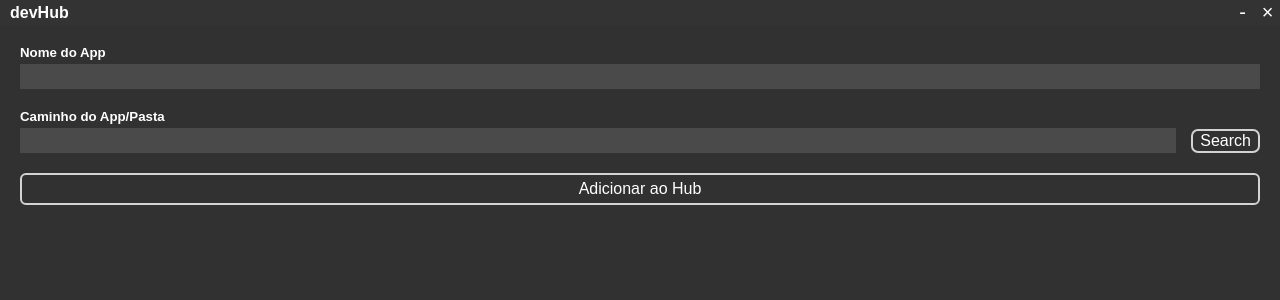
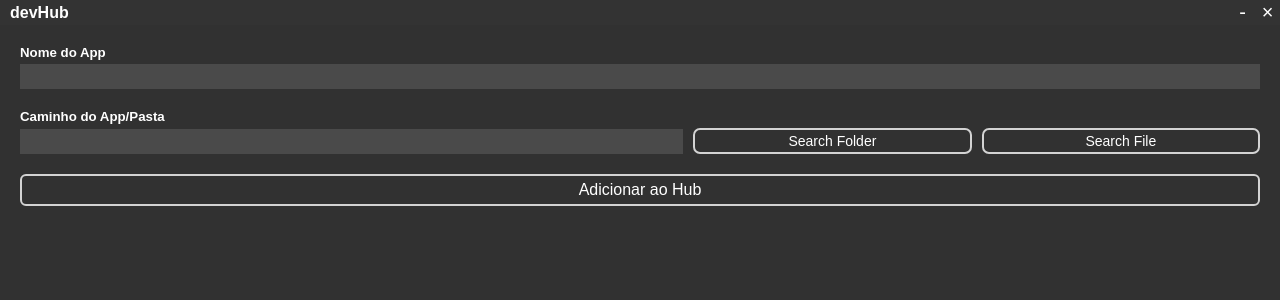
Before and after one commit to leogemin/devhub, a React (Vite) app: page /addApp in a window 1280 px wide. Shown: the top 300 px of the page. Built offline with nearby package versions, Linux system fonts and the light colour scheme; a web font is replaced by a local one.

Commit message:
Add File

```diff
--- a/src/pages/AddApp/index.jsx
+++ b/src/pages/AddApp/index.jsx
@@ -2,27 +2,44 @@ import React, { useState } from 'react'
 import { AddBtn, ButtonFile, Container, Entradas, FileDiv, FormFrame, InputBox } from './styles'
 import { dialog, path } from '@tauri-apps/api'
 import { invoke } from '@tauri-apps/api/tauri'
+import { appWindow } from '@tauri-apps/api/window'
 
 const AddApp = () => {
   const [folderPath, setFolderPath] = useState('') // tudo em react é mais dificil então useState
+  const [appIcon, setAppIcon] = useState('')
 
   const handleSearchFolder = async () => {
     const path = await dialog.open({
-      directory: true,
       multiple: false,
-    });
+      directory: true
+    })
 
     if (path) {
+      setAppIcon("/folder.ico")
+      setFolderPath(path.replaceAll("\\", "/")) // troca as contrabarra por barra na hora do set
+    }
+  }
+
+  const handleSearchFile = async () => {
+    const path = await dialog.open({
+      multiple: false,
+      filters: [{
+        name: "All",
+        extensions: ['*']
+      }]
+    })
+
+    if (path) {
+      setAppIcon("/file.ico")
       setFolderPath(path.replaceAll("\\", "/")); // troca as contrabarra por barra na hora do set
     }
   }
-
 
   const handleAddApp = async () => {
     const novoObjeto = { // Camelcase pq o tauri converte o snake_case em camel pra conversar com o front (????)
       name: document.getElementById("name").value + "",
       path: folderPath,
-      icon: "/folder.ico"
+      icon: appIcon
     };
 
     // console.log(novoObjeto)
@@ -32,6 +49,8 @@ const AddApp = () => {
     } catch (error) {
       console.error('Error adding element:', error);
     }
+
+    appWindow.close()
   }
 
 
@@ -49,7 +68,8 @@ const AddApp = () => {
           <FileDiv>
             <Entradas value={folderPath} type="text" required readOnly/>
 
-            <ButtonFile onClick={handleSearchFolder}>Search</ButtonFile>
+            <ButtonFile onClick={handleSearchFolder}>Search Folder</ButtonFile>
+            <ButtonFile onClick={handleSearchFile}>Search File</ButtonFile>
           </FileDiv>
         </InputBox>
 
--- a/src/pages/AddApp/styles.js
+++ b/src/pages/AddApp/styles.js
@@ -12,10 +12,12 @@ export const Container = styled.div`
 
 export const ButtonFile = styled.button`
       border: 2px solid var(--lightGray);
-      padding: 1px 7px;
+      padding: 3px 7px;
       border-radius: 7px;
 
-      font-size: 16px;
+      width: 41%;
+
+      font-size: 14px;
       background: none;
 
       transition: .05s all ease;
@@ -49,7 +51,7 @@ export const Entradas = styled.input`
 
 export const FileDiv = styled.div`
       display: flex;
-      gap: 15px;
+      gap: 10px;
       align-items: center;
 
       & > input {
```
Also changed, not shown: 2 other files (tests, documents, lock files or other folders).
